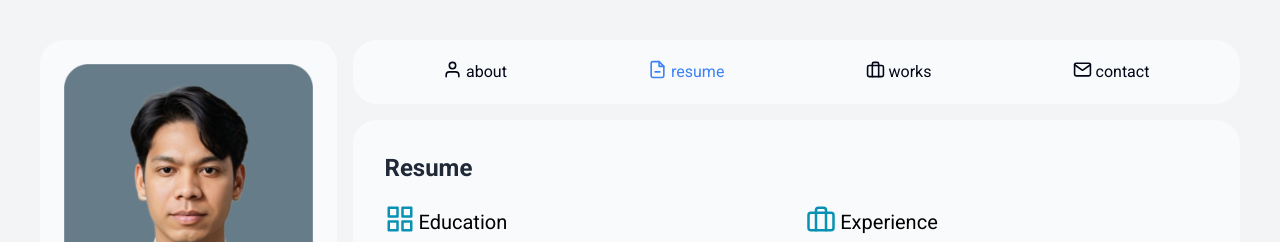
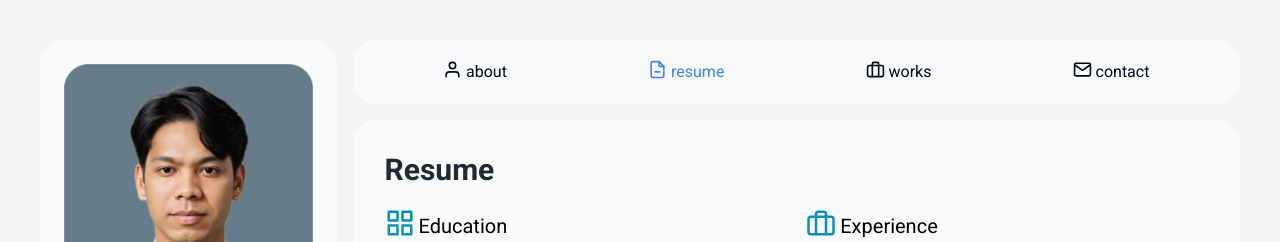
Before and after one commit to fiimaarif/personal-web-revamp, a Next.js app: page / in a window 1280 px wide. Both pictures are taken after a click on the button "resume". Shown: the top 242 px of the page. Built offline with nearby package versions, Linux system fonts and the light colour scheme.

Commit message:
[UPDATE] - enhance heading styles in Contact, Resume, and Work components for consistency

```diff
--- a/src/components/main/contact/index.tsx
+++ b/src/components/main/contact/index.tsx
@@ -5,8 +5,8 @@ import { Send } from "react-feather";
 function Contact() {
     const formspreeId = process.env.NEXT_PUBLIC_FORMSPREE_ID;
     return (
-        <main className="p-8 bg-slate-50 dark:bg-slate-800 rounded-3xl mt-2 md:mt-0 mb-10 md:mb-0">
-            <h1 className="text-2xl font-semibold text-gray-800 dark:text-gray-50 mb-5">
+        <main className="p-8 bg-slate-50 dark:bg-slate-800 rounded-3xl mt-2 md:mt-0 mb-12 md:mb-0">
+            <h1 className="text-2xl xl:text-3xl font-semibold text-gray-800 dark:text-gray-50 mb-5">
                 Contact
             </h1>
             <article className="py-5 w-full md:w-full xl:w-8/12">
--- a/src/components/main/resume/index.tsx
+++ b/src/components/main/resume/index.tsx
@@ -7,7 +7,7 @@ import knowledges from "../../utils/knowledges.json";
 function Resume() {
     return (
         <main className="p-8 bg-slate-50 dark:bg-slate-800 rounded-3xl mt-2 md:mt-0 mb-10 md:mb-0">
-            <h1 className="text-2xl font-semibold text-gray-800 dark:text-gray-50 mb-5">Resume</h1>
+            <h1 className="text-2xl xl:text-3xl font-semibold text-gray-800 dark:text-gray-50 mb-5">Resume</h1>
             <div className="lg:flex block gap-5">
                 <div className="w-full lg:w-1/2">
                     <div className="flex items-start mb-7">
--- a/src/components/main/work/index.tsx
+++ b/src/components/main/work/index.tsx
@@ -17,7 +17,7 @@ function Work() {
 
     return (
         <main className="p-8 bg-slate-50 dark:bg-slate-800 rounded-3xl mt-2 md:mt-0 mb-10 md:mb-0">
-            <h1 className="text-2xl font-semibold text-gray-800 dark:text-gray-50 mb-5">
+            <h1 className="text-2xl xl:text-3xl font-semibold text-gray-800 dark:text-gray-50 mb-5">
                 Portfolio
             </h1>
             <div className="flex justify-end gap-5">
```
